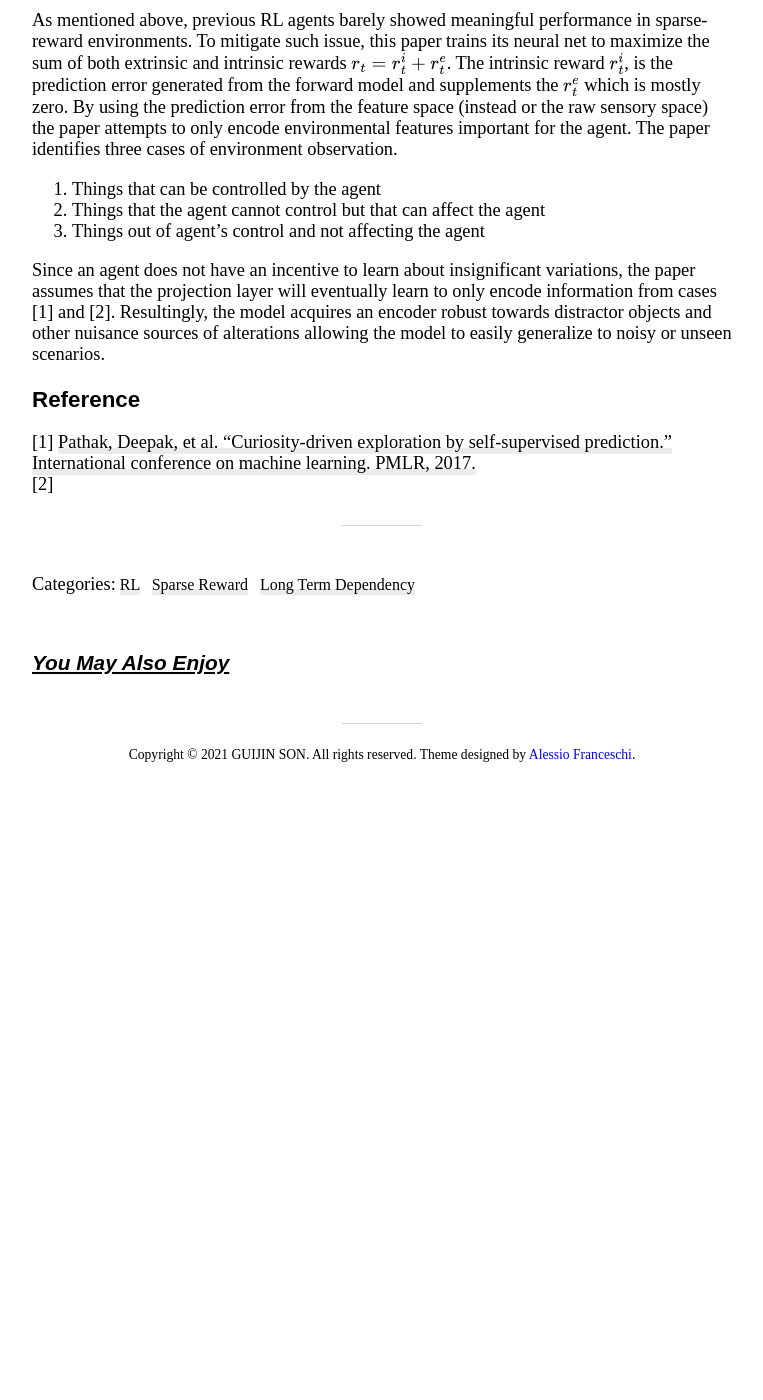
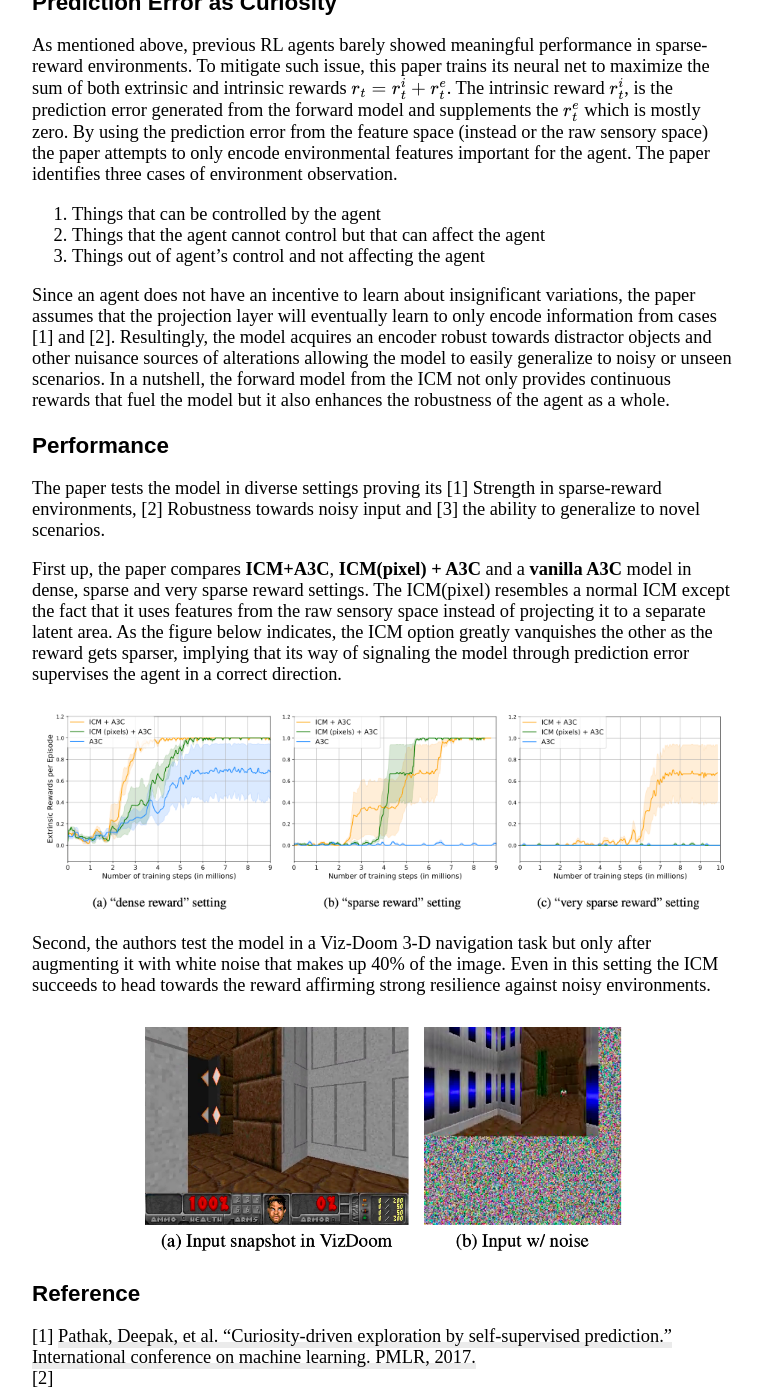
Before and after one commit to guijinSON/guijinSON.github.io, a Jekyll site: the page built from _posts/2021-08-21- An Intrinsic Motivation for Reinforcement Learning.md, in a window 1280 px wide and 1400 px high, scrolled down 1679 px. Shown: the whole window, without its empty margins (258-1021 px from the left). Built offline with Jekyll 4.4.1, drawn with Linux system fonts in a browser that asks for light colours; nearby versions of some CDN libraries; comment, search, counter and statistics services are not loaded; before the commit the page ends 2456 px from its top, so only the background shows below that; some of the changed text lies outside the part shown.

Commit message:
Update 2021-08-21- An Intrinsic Motivation for Reinforcement Learning.md

```diff
--- a/_posts/2021-08-21- An Intrinsic Motivation for Reinforcement Learning.md
+++ b/_posts/2021-08-21- An Intrinsic Motivation for Reinforcement Learning.md
@@ -33,7 +33,19 @@ As mentioned above, previous RL agents barely showed meaningful performance in s
 2. Things that the agent cannot control but that can affect the agent
 3. Things out of agent's control and not affecting the agent
 
-Since an agent does not have an incentive to learn about insignificant variations, the paper assumes that the projection layer will eventually learn to only encode information from cases \[1] and \[2]. Resultingly, the model acquires an encoder robust towards distractor objects and other nuisance sources of alterations allowing the model to easily generalize to noisy or unseen scenarios.
+Since an agent does not have an incentive to learn about insignificant variations, the paper assumes that the projection layer will eventually learn to only encode information from cases \[1] and \[2]. Resultingly, the model acquires an encoder robust towards distractor objects and other nuisance sources of alterations allowing the model to easily generalize to noisy or unseen scenarios. In a nutshell, the forward model from the ICM not only provides continuous rewards that fuel the model but it also enhances the robustness of the agent as a whole.
+
+### Performance
+
+The paper tests the model in diverse settings proving its \[1] Strength in sparse-reward environments, \[2] Robustness towards noisy input and [3] the ability to generalize to novel scenarios.
+
+First up, the paper compares **ICM+A3C**, **ICM(pixel) + A3C** and a **vanilla A3C** model in dense, sparse and very sparse reward settings. The ICM(pixel) resembles a normal ICM except the fact that it uses features from the raw sensory space instead of projecting it to a separate latent area. As the figure below indicates, the ICM option greatly vanquishes the other as the reward gets sparser, implying that its way of signaling the model through prediction error supervises the agent in a correct direction.
+
+<image src = "https://raw.githubusercontent.com/guijinSON/guijinSON.github.io/master/assets/img/An%20Intrinsic%20Motivation%20for%20Reinforcement%20Learning/reward.png" width=850px />
+
+Second, the authors test the model in a Viz-Doom 3-D navigation task but only after augmenting it with white noise that makes up 40% of the image. Even in this setting the ICM succeeds to head towards the reward affirming strong resilience against noisy environments.
+
+<image src="https://raw.githubusercontent.com/guijinSON/guijinSON.github.io/master/assets/img/An%20Intrinsic%20Motivation%20for%20Reinforcement%20Learning/noisy.png" width=500px />
 
 ### Reference
 
```
